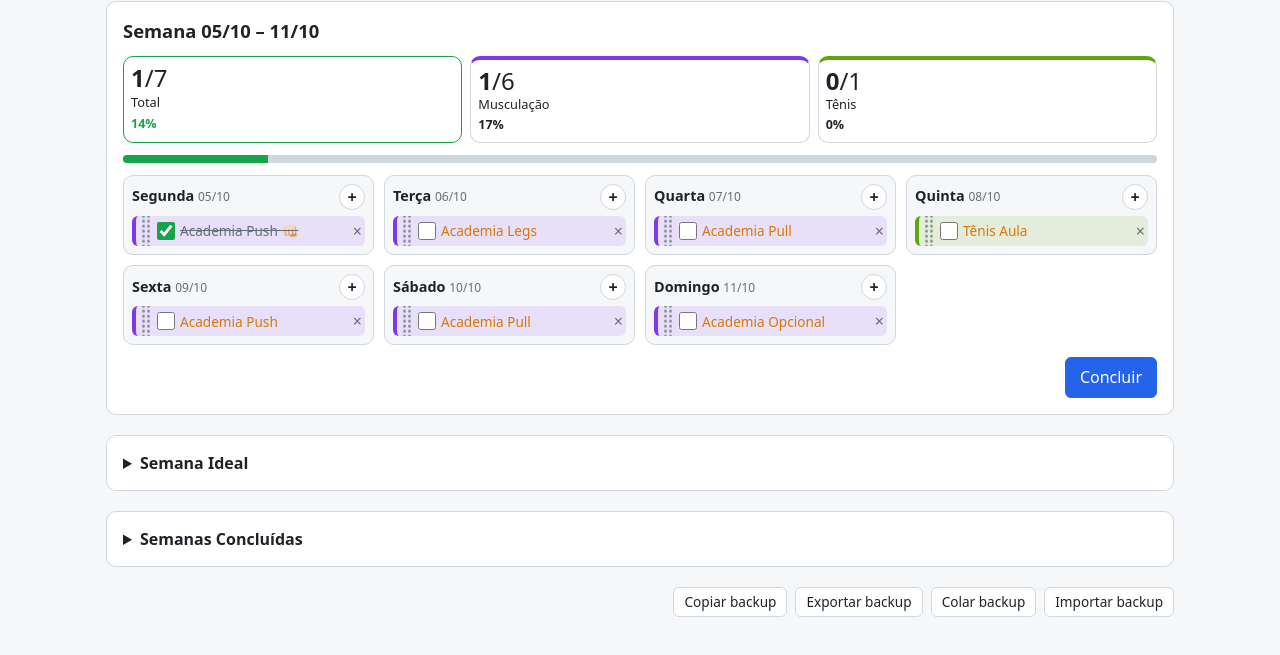
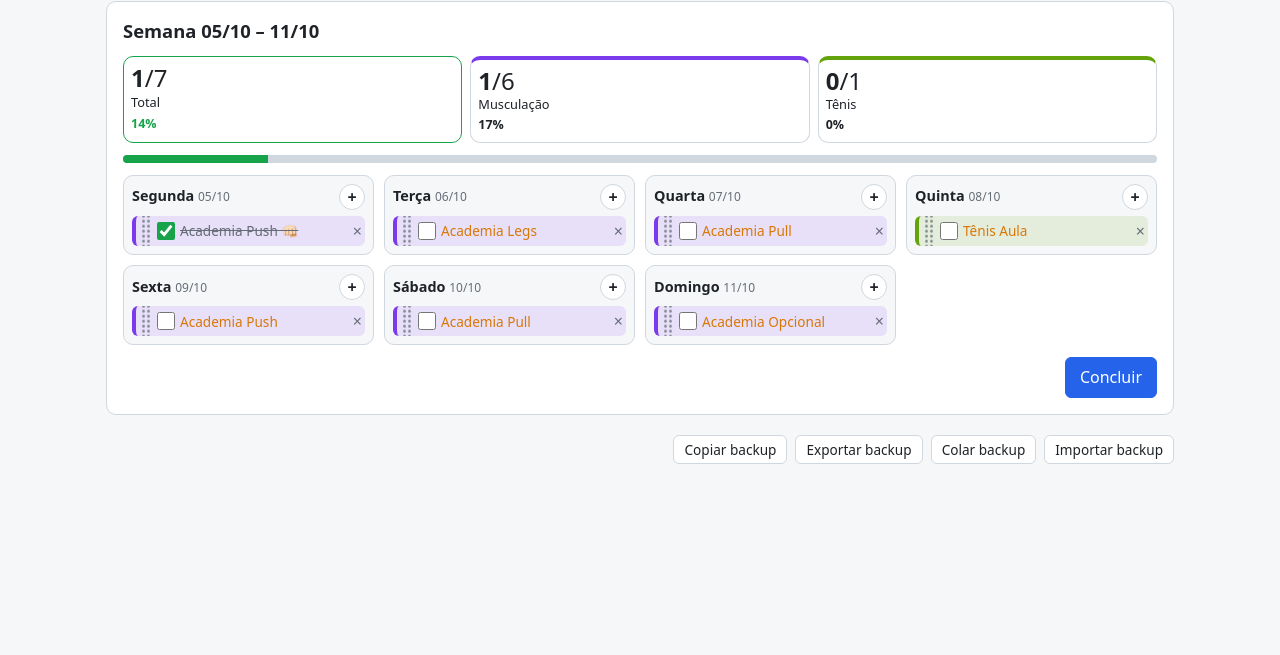
Before and after one commit to gafbbarreto-cell/Gabriel-Barreto, a plain HTML site: page treinos.html in a window 1280 px wide. Shown: the part 111-766 px from the top of the page. Drawn offline with Linux system fonts and the light colour scheme.

Commit message:
Treinos: hide Semana Ideal and Semanas Concluídas sections
Both keep their data; the ideal week and last week still feed new weeks.

Co-Authored-By: Claude Opus 5.5 <noreply@anthropic.com>
Claude-Session: https://claude.ai/code/session_01SFxs1LVF25WXZd2nhsfDuq

```diff
--- a/treinos.html
+++ b/treinos.html
@@ -287,8 +287,8 @@
     </div>
   </section>
 
-  <!-- Semana Ideal -->
-  <section class="panel">
+  <!-- Semana Ideal (oculta; o modelo continua sendo usado ao montar a semana) -->
+  <section class="panel" hidden>
     <details id="idealDetails">
       <summary>Semana Ideal</summary>
       <p class="subtitle" style="margin:8px 0 12px">Um treino por linha. Usada como ponto de partida ao montar uma nova semana.</p>
@@ -299,8 +299,8 @@
     </details>
   </section>
 
-  <!-- Histórico -->
-  <section class="panel">
+  <!-- Histórico (oculto; as semanas concluídas continuam salvas) -->
+  <section class="panel" hidden>
     <details id="historyDetails">
       <summary>Semanas Concluídas</summary>
       <div class="history" id="history"></div>
```
